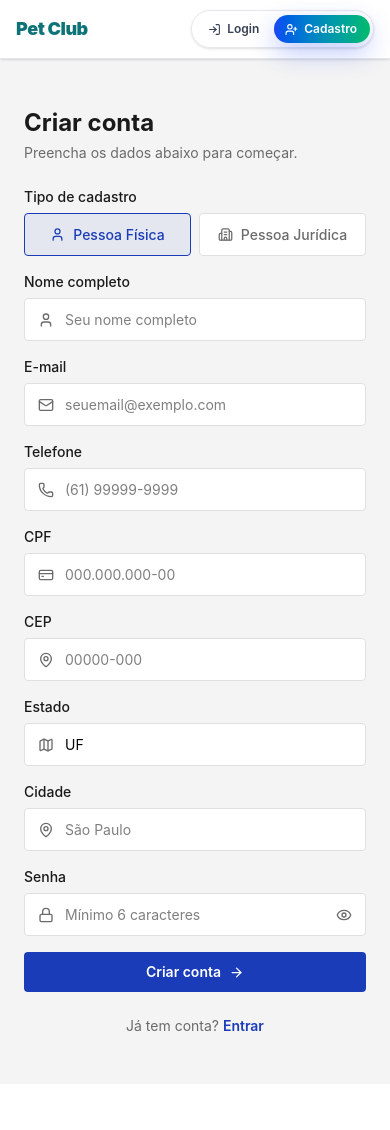
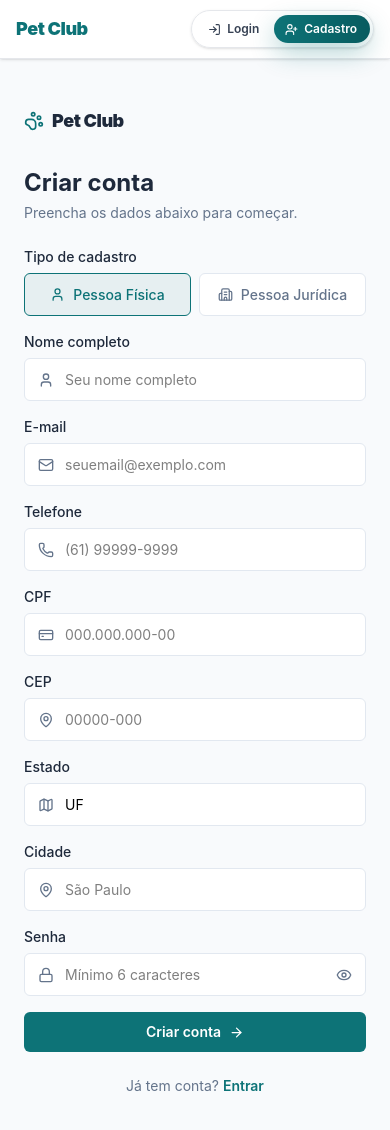
Before and after one commit to gabrielcaixeta01/frontPetstore, a React (Vite) app: page /register in a window 390 px wide. Shown: the top 1130 px of the page. Before the commit the page ends 1084 px from the top, so only its background shows below. Built offline with nearby package versions, Linux system fonts and the light colour scheme.

Commit message:
fix: paginas de login e cadastro

```diff
--- a/index.html
+++ b/index.html
@@ -2,7 +2,7 @@
 <html lang="en">
   <head>
     <meta charset="UTF-8" />
-    <link rel="icon" type="image/x-icon" href="/logo_apex.ico" />
+    <link rel="icon" type="image/x-icon" href="/logo.ico" />
     <meta name="viewport" content="width=device-width, initial-scale=1.0" />
     <title>Pet Club</title>
   </head>
--- a/src/components/cliente/NavCliente.tsx
+++ b/src/components/cliente/NavCliente.tsx
@@ -114,7 +114,7 @@ export default function NavCliente() {
 					className="relative flex items-center gap-0.5 rounded-full border border-gray-200 bg-white/90 p-1 shadow-sm sm:gap-1"
 				>
 					<div
-						className="pointer-events-none absolute top-1 bottom-1 rounded-full bg-linear-to-r from-[#1c46f3] to-[#00bb69] shadow-[0_10px_26px_rgba(28,70,243,0.28)] transition-all duration-300 ease-[cubic-bezier(0.22,1,0.36,1)]"
+						className="pointer-events-none absolute top-1 bottom-1 rounded-full bg-linear-to-r from-[#0D7377] to-[#085C60] shadow-[0_10px_26px_rgba(13,115,119,0.30)] transition-all duration-300 ease-[cubic-bezier(0.22,1,0.36,1)]"
 						style={{
 							left: pill.left,
 							width: pill.width,
@@ -145,8 +145,8 @@ export default function NavCliente() {
 										isPillHere
 											? "text-white"
 											: isActive
-												? "text-[#1c46f3]"
-												: "text-gray-700 hover:text-[#1c46f3]"
+												? "text-[#0D7377]"
+												: "text-gray-700 hover:text-[#0D7377]"
 									}
 								`}
 							>
--- a/src/components/funcionario/NavFuncionario.tsx
+++ b/src/components/funcionario/NavFuncionario.tsx
@@ -116,7 +116,7 @@ export default function NavFuncionario() {
 					className="relative flex items-center gap-0.5 rounded-full border border-gray-200 bg-white/90 p-1 shadow-sm sm:gap-1"
 				>
 					<div
-						className="pointer-events-none absolute top-1 bottom-1 rounded-full bg-linear-to-r from-[#1c46f3] to-[#00bb69] shadow-[0_10px_26px_rgba(28,70,243,0.28)] transition-all duration-300 ease-[cubic-bezier(0.22,1,0.36,1)]"
+						className="pointer-events-none absolute top-1 bottom-1 rounded-full bg-linear-to-r from-[#0D7377] to-[#085C60] shadow-[0_10px_26px_rgba(13,115,119,0.30)] transition-all duration-300 ease-[cubic-bezier(0.22,1,0.36,1)]"
 						style={{
 							left: pill.left,
 							width: pill.width,
@@ -147,8 +147,8 @@ export default function NavFuncionario() {
 										isPillHere
 											? "text-white"
 											: isActive
-												? "text-[#1c46f3]"
-												: "text-gray-700 hover:text-[#1c46f3]"
+												? "text-[#0D7377]"
+												: "text-gray-700 hover:text-[#0D7377]"
 									}
 								`}
 							>
--- a/src/pages/LoginPage.tsx
+++ b/src/pages/LoginPage.tsx
@@ -3,12 +3,14 @@ import { Link, useNavigate } from "react-router-dom";
 import { Mail, Lock, Eye, EyeOff, PawPrint, CalendarCheck, Store, ArrowRight } from "lucide-react";
 import { api } from "../services/api";
 
-const BLUE  = "#1A3CB8";
-const YELL  = "#F5A800";
-const GREEN = "#00A651";
-const BG    = "#F4F4F4";
-const BORD  = "#E0E0E0";
-const MUTED = "#6B6B6B";
+const TEAL  = "#0D7377";
+const TDARK = "#085C60";
+const AMBER = "#F59E0B";
+const MINT  = "#10B981";
+const COAL  = "#1E293B";
+const BG    = "#F8FAFC";
+const BORD  = "#E2E8F0";
+const MUTED = "#64748B";
 
 const features = [
   { icon: PawPrint,      text: "Gerencie pets, raças e histórico de saúde" },
@@ -16,43 +18,39 @@ const features = [
   { icon: Store,         text: "Controle lojas, serviços e equipes" },
 ];
 
-function GeometricDecor() {
+function PanelDecor() {
   return (
     <div className="pointer-events-none absolute inset-0 select-none overflow-hidden">
-      <div className="absolute right-8 top-10 h-14 w-14 opacity-85"
-        style={{ background: YELL, clipPath: "polygon(50% 0%, 0% 100%, 100% 100%)" }} />
-      <div className="absolute right-3 top-[38%] h-10 w-10 rotate-45 opacity-75"
-        style={{ background: GREEN }} />
-      <div className="absolute right-24 top-[16%] h-16 w-16 rounded-full"
-        style={{ border: "2.5px solid rgba(255,255,255,0.2)" }} />
-      <div className="absolute bottom-20 right-6 h-7 w-7 opacity-55"
-        style={{ background: YELL }} />
-      <div className="absolute right-40 bottom-14 h-10 w-10 opacity-10"
-        style={{ background: "#FFFFFF", clipPath: "polygon(50% 0%, 0% 100%, 100% 100%)" }} />
-      <div className="absolute right-0 top-[58%] h-24 w-12 rounded-l-full opacity-12"
-        style={{ background: GREEN }} />
+      <div className="absolute right-8 top-8 h-40 w-40 rounded-full"
+        style={{ border: "1.5px solid rgba(255,255,255,0.10)" }} />
+      <div className="absolute right-20 top-16 h-64 w-64 rounded-full"
+        style={{ border: "1px solid rgba(255,255,255,0.06)" }} />
+      <div className="absolute -right-12 -top-12 h-72 w-72 rounded-full"
+        style={{ background: "rgba(255,255,255,0.04)" }} />
+      <div className="absolute bottom-12 left-8 h-20 w-20 rounded-full"
+        style={{ border: "1.5px solid rgba(255,255,255,0.08)" }} />
+      <div className="absolute bottom-24 left-24 h-8 w-8 rounded-full"
+        style={{ background: "rgba(255,255,255,0.06)" }} />
     </div>
   );
 }
 
-const inputCls = {
-  display: "block" as const,
+const inputCls: React.CSSProperties = {
+  display: "block",
   width: "100%",
   padding: "10px 16px 10px 40px",
   fontSize: "14px",
   border: `1px solid ${BORD}`,
-  borderRadius: "4px",
+  borderRadius: "6px",
   background: "#FFFFFF",
   outline: "none",
   transition: "border-color 0.15s, box-shadow 0.15s",
 };
 
-function Field({
-  label, children,
-}: { label: string; children: React.ReactNode }) {
+function Field({ label, children }: { label: string; children: React.ReactNode }) {
   return (
     <div className="space-y-1.5">
-      <label className="block text-sm font-medium" style={{ color: "#1A1A1A" }}>{label}</label>
+      <label className="block text-sm font-medium" style={{ color: COAL }}>{label}</label>
       {children}
     </div>
   );
@@ -84,37 +82,34 @@ export default function LoginPage() {
   }
 
   function focusStyle(e: React.FocusEvent<HTMLInputElement>) {
-    e.target.style.borderColor = BLUE;
-    e.target.style.boxShadow  = "0 0 0 3px rgba(26,60,184,0.10)";
+    e.target.style.borderColor = TEAL;
+    e.target.style.boxShadow   = "0 0 0 3px rgba(13,115,119,0.12)";
   }
   function blurStyle(e: React.FocusEvent<HTMLInputElement>) {
     e.target.style.borderColor = BORD;
-    e.target.style.boxShadow  = "none";
+    e.target.style.boxShadow   = "none";
   }
 
   return (
     <main className="flex min-h-screen">
       {/* ── Left panel ── */}
       <div
-        className="relative hidden lg:flex lg:w-[480px] flex-col justify-between overflow-hidden p-12 text-white lg:pt-20"
-        style={{ background: `url('/apex4.jpg') center/cover no-repeat` }}
+        className="relative hidden lg:flex lg:w-[460px] flex-col justify-between overflow-hidden p-12 text-white lg:pt-20"
+        style={{ background: TEAL }}
       >
-        {/* Blue overlay */}
-        <div className="absolute inset-0" style={{ background: "rgba(10, 28, 110, 0.80)" }} />
-
-        <GeometricDecor />
+        <PanelDecor />
 
         {/* Logo */}
-        <div className="relative">
-          <img src="/logo_apex.png" alt="Pet Club" className="h-10 w-auto"
-            style={{ filter: "brightness(0) invert(1)" }} />
+        <div className="relative flex items-center gap-2">
+          <PawPrint size={22} style={{ color: AMBER }} />
+          <span className="text-xl font-black tracking-tight">Pet Club</span>
         </div>
 
         {/* Headline */}
         <div className="relative space-y-6">
           <div>
             <span className="inline-block px-3 py-1 text-xs font-bold uppercase tracking-widest"
-              style={{ background: YELL, color: "#0D2580", borderRadius: "20px" }}>
+              style={{ background: AMBER, color: TDARK, borderRadius: "999px" }}>
               Bem-vindo de volta
             </span>
             <h1 className="mt-5 text-4xl font-black leading-tight">
@@ -128,7 +123,7 @@ export default function LoginPage() {
             {features.map((f) => (
               <li key={f.text} className="flex items-center gap-3">
                 <div className="flex h-8 w-8 shrink-0 items-center justify-center"
-                  style={{ background: "rgba(255,255,255,0.15)", borderRadius: "6px" }}>
+                  style={{ background: "rgba(255,255,255,0.15)", borderRadius: "8px" }}>
                   <f.icon size={15} />
                 </div>
                 <span className="text-sm" style={{ color: "rgba(255,255,255,0.88)" }}>{f.text}</span>
@@ -138,9 +133,9 @@ export default function LoginPage() {
         </div>
 
         {/* Footer */}
-        <div className="relative pt-6 text-sm" style={{ borderTop: "1px solid rgba(255,255,255,0.18)", color: "rgba(255,255,255,0.60)" }}>
+        <div className="relative pt-6 text-sm" style={{ borderTop: "1px solid rgba(255,255,255,0.15)", color: "rgba(255,255,255,0.55)" }}>
           Ainda não tem conta?{" "}
-          <Link to="/register" className="font-semibold text-white hover:opacity-80 transition-opacity">
+          <Link to="/register" className="font-semibold text-white transition hover:opacity-75">
             Criar cadastro
           </Link>
         </div>
@@ -149,8 +144,14 @@ export default function LoginPage() {
       {/* ── Right panel (form) ── */}
       <div className="flex flex-1 flex-col items-center justify-center px-6 py-12" style={{ background: BG }}>
         <div className="w-full max-w-md">
+          {/* Mobile logo */}
+          <div className="mb-8 flex items-center gap-2 lg:hidden">
+            <PawPrint size={20} style={{ color: TEAL }} />
+            <span className="text-lg font-black tracking-tight" style={{ color: COAL }}>Pet Club</span>
+          </div>
+
           <div className="mb-8">
-            <h2 className="text-2xl font-bold" style={{ color: "#1A1A1A" }}>Acesse sua conta</h2>
+            <h2 className="text-2xl font-bold" style={{ color: COAL }}>Acesse sua conta</h2>
             <p className="mt-1 text-sm" style={{ color: MUTED }}>Informe seu e-mail e senha para continuar.</p>
           </div>
 
@@ -159,15 +160,10 @@ export default function LoginPage() {
               <div className="relative">
                 <Mail size={16} className="absolute left-3.5 top-1/2 -translate-y-1/2" style={{ color: MUTED }} />
                 <input
-                  type="email"
-                  required
-                  autoComplete="email"
+                  type="email" required autoComplete="email"
                   placeholder="seuemail@exemplo.com"
-                  value={email}
-                  onChange={(e) => setEmail(e.target.value)}
-                  style={inputCls}
-                  onFocus={focusStyle}
-                  onBlur={blurStyle}
+                  value={email} onChange={(e) => setEmail(e.target.value)}
+                  style={inputCls} onFocus={focusStyle} onBlur={blurStyle}
                 />
               </div>
             </Field>
@@ -177,22 +173,17 @@ export default function LoginPage() {
                 <Lock size={16} className="absolute left-3.5 top-1/2 -translate-y-1/2" style={{ color: MUTED }} />
                 <input
                   type={showPassword ? "text" : "password"}
-                  required
-                  minLength={8}
-                  autoComplete="current-password"
+                  required minLength={8} autoComplete="current-password"
                   placeholder="Sua senha"
-                  value={password}
-                  onChange={(e) => setPassword(e.target.value)}
+                  value={password} onChange={(e) => setPassword(e.target.value)}
                   style={{ ...inputCls, paddingRight: "44px" }}
-                  onFocus={focusStyle}
-                  onBlur={blurStyle}
+                  onFocus={focusStyle} onBlur={blurStyle}
                 />
                 <button
                   type="button"
                   onClick={() => setShowPassword((v) => !v)}
                   className="absolute right-3.5 top-1/2 -translate-y-1/2 transition hover:opacity-70"
-                  style={{ color: MUTED }}
-                  tabIndex={-1}
+                  style={{ color: MUTED }} tabIndex={-1}
                 >
                   {showPassword ? <EyeOff size={16} /> : <Eye size={16} />}
                 </button>
@@ -201,9 +192,9 @@ export default function LoginPage() {
 
             {error && (
               <div className="px-4 py-3 text-sm" style={{
-                borderRadius: "4px",
-                border: error.toLowerCase().includes("desativada") ? `1px solid ${YELL}` : "1px solid #FECACA",
-                background: error.toLowerCase().includes("desativada") ? "rgba(245,168,0,0.08)" : "rgba(254,202,202,0.3)",
+                borderRadius: "6px",
+                border: error.toLowerCase().includes("desativada") ? `1px solid ${AMBER}` : "1px solid #FECACA",
+                background: error.toLowerCase().includes("desativada") ? "rgba(245,158,11,0.08)" : "rgba(254,202,202,0.3)",
                 color: error.toLowerCase().includes("desativada") ? "#92400E" : "#DC2626",
               }}>
                 {error}
@@ -211,10 +202,11 @@ export default function LoginPage() {
             )}
 
             <button
-              type="submit"
-              disabled={loading}
-              className="flex w-full items-center justify-center gap-2 py-2.5 text-sm font-semibold text-white transition hover:opacity-90 disabled:cursor-not-allowed disabled:opacity-60"
-              style={{ background: BLUE, borderRadius: "4px" }}
+              type="submit" disabled={loading}
+              className="flex w-full items-center justify-center gap-2 py-2.5 text-sm font-semibold text-white transition disabled:cursor-not-allowed disabled:opacity-60"
+              style={{ background: TEAL, borderRadius: "6px" }}
+              onMouseEnter={(e) => { if (!loading) (e.currentTarget as HTMLButtonElement).style.background = TDARK; }}
+              onMouseLeave={(e) => { (e.currentTarget as HTMLButtonElement).style.background = TEAL; }}
             >
               {loading ? "Entrando..." : <><span>Entrar</span><ArrowRight size={15} /></>}
             </button>
@@ -222,13 +214,13 @@ export default function LoginPage() {
 
           <p className="mt-6 text-center text-sm lg:hidden" style={{ color: MUTED }}>
             Não tem conta?{" "}
-            <Link to="/register" className="font-semibold hover:underline" style={{ color: BLUE }}>
+            <Link to="/register" className="font-semibold hover:underline" style={{ color: TEAL }}>
               Criar cadastro
             </Link>
           </p>
           <p className="mt-2 text-center text-sm" style={{ color: MUTED }}>
             É funcionário?{" "}
-            <Link to="/register-funcionario" className="font-semibold hover:underline" style={{ color: BLUE }}>
+            <Link to="/register-funcionario" className="font-semibold hover:underline" style={{ color: TEAL }}>
               Cadastro de funcionário
             </Link>
           </p>
--- a/src/pages/RegisterPage.tsx
+++ b/src/pages/RegisterPage.tsx
@@ -7,12 +7,13 @@ import {
 } from "lucide-react";
 import { api } from "../services/api";
 
-const BLUE  = "#1A3CB8";
-const YELL  = "#F5A800";
-const GREEN = "#00A651";
-const BG    = "#F4F4F4";
-const BORD  = "#E0E0E0";
-const MUTED = "#6B6B6B";
+const TEAL  = "#0D7377";
+const TDARK = "#085C60";
+const AMBER = "#F59E0B";
+const COAL  = "#1E293B";
+const BG    = "#F8FAFC";
+const BORD  = "#E2E8F0";
+const MUTED = "#64748B";
 
 const features = [
   { icon: PawPrint,    text: "Cadastre e acompanhe seus pets" },
@@ -51,45 +52,43 @@ const inputBase: React.CSSProperties = {
   padding: "10px 16px 10px 40px",
   fontSize: "14px",
   border: `1px solid ${BORD}`,
-  borderRadius: "4px",
+  borderRadius: "6px",
   background: "#FFFFFF",
   outline: "none",
   transition: "border-color 0.15s, box-shadow 0.15s",
 };
 
 function focusStyle(e: React.FocusEvent<HTMLInputElement | HTMLSelectElement>) {
-  e.target.style.borderColor = BLUE;
-  e.target.style.boxShadow  = "0 0 0 3px rgba(26,60,184,0.10)";
+  e.target.style.borderColor = TEAL;
+  e.target.style.boxShadow   = "0 0 0 3px rgba(13,115,119,0.12)";
 }
 function blurStyle(e: React.FocusEvent<HTMLInputElement | HTMLSelectElement>) {
   e.target.style.borderColor = BORD;
-  e.target.style.boxShadow  = "none";
+  e.target.style.boxShadow   = "none";
 }
 
 function Field({ label, children }: { label: string; children: React.ReactNode }) {
   return (
     <div className="space-y-1.5">
-      <label className="block text-sm font-medium" style={{ color: "#1A1A1A" }}>{label}</label>
+      <label className="block text-sm font-medium" style={{ color: COAL }}>{label}</label>
       {children}
     </div>
   );
 }
 
-function GeometricDecor() {
+function PanelDecor() {
   return (
     <div className="pointer-events-none absolute inset-0 select-none overflow-hidden">
-      <div className="absolute right-8 top-10 h-14 w-14 opacity-85"
-        style={{ background: YELL, clipPath: "polygon(50% 0%, 0% 100%, 100% 100%)" }} />
-      <div className="absolute right-3 top-[38%] h-10 w-10 rotate-45 opacity-75"
-        style={{ background: GREEN }} />
-      <div className="absolute right-24 top-[16%] h-16 w-16 rounded-full"
-        style={{ border: "2.5px solid rgba(255,255,255,0.2)" }} />
-      <div className="absolute bottom-20 right-6 h-7 w-7 opacity-55"
-        style={{ background: YELL }} />
-      <div className="absolute right-40 bottom-14 h-10 w-10 opacity-10"
-        style={{ background: "#FFFFFF", clipPath: "polygon(50% 0%, 0% 100%, 100% 100%)" }} />
-      <div className="absolute right-0 top-[58%] h-24 w-12 rounded-l-full opacity-12"
-        style={{ background: GREEN }} />
+      <div className="absolute right-8 top-8 h-40 w-40 rounded-full"
+        style={{ border: "1.5px solid rgba(255,255,255,0.10)" }} />
+      <div className="absolute right-20 top-16 h-64 w-64 rounded-full"
+        style={{ border: "1px solid rgba(255,255,255,0.06)" }} />
+      <div className="absolute -right-12 -top-12 h-72 w-72 rounded-full"
+        style={{ background: "rgba(255,255,255,0.04)" }} />
+      <div className="absolute bottom-12 left-8 h-20 w-20 rounded-full"
+        style={{ border: "1.5px solid rgba(255,255,255,0.08)" }} />
+      <div className="absolute bottom-24 left-24 h-8 w-8 rounded-full"
+        style={{ background: "rgba(255,255,255,0.06)" }} />
     </div>
   );
 }
@@ -142,19 +141,19 @@ export default function RegisterPage() {
     }
   }
 
-  const typeBtn = (active: boolean) => ({
-    display: "flex" as const,
-    alignItems: "center" as const,
-    justifyContent: "center" as const,
+  const typeBtn = (active: boolean): React.CSSProperties => ({
+    display: "flex",
+    alignItems: "center",
+    justifyContent: "center",
     gap: "8px",
     padding: "10px 0",
     fontSize: "14px",
     fontWeight: 500,
-    borderRadius: "4px",
+    borderRadius: "6px",
     transition: "all 0.15s",
-    border: active ? `1.5px solid ${BLUE}` : `1px solid ${BORD}`,
-    background: active ? `rgba(26,60,184,0.07)` : "#FFFFFF",
-    color: active ? BLUE : MUTED,
+    border: active ? `1.5px solid ${TEAL}` : `1px solid ${BORD}`,
+    background: active ? "rgba(13,115,119,0.08)" : "#FFFFFF",
+    color: active ? TEAL : MUTED,
     cursor: "pointer",
     width: "100%",
   });
@@ -163,24 +162,21 @@ export default function RegisterPage() {
     <main className="flex min-h-screen">
       {/* ── Left panel ── */}
       <div
-        className="relative hidden lg:flex lg:w-[480px] flex-col justify-between overflow-hidden p-12 text-white lg:pt-20"
-        style={{ background: `url('/apex5.jpg') center/cover no-repeat` }}
+        className="relative hidden lg:flex lg:w-[460px] flex-col justify-between overflow-hidden p-12 text-white lg:pt-20"
+        style={{ background: TEAL }}
       >
-        {/* Blue overlay */}
-        <div className="absolute inset-0" style={{ background: "rgba(10, 28, 110, 0.80)" }} />
-
-        <GeometricDecor />
+        <PanelDecor />
 
         {/* Logo */}
-        <div className="relative">
-          <img src="/logo_apex.png" alt="Pet Club" className="h-10 w-auto"
-            style={{ filter: "brightness(0) invert(1)" }} />
+        <div className="relative flex items-center gap-2">
+          <PawPrint size={22} style={{ color: AMBER }} />
+          <span className="text-xl font-black tracking-tight">Pet Club</span>
         </div>
 
         <div className="relative space-y-6">
           <div>
             <span className="inline-block px-3 py-1 text-xs font-bold uppercase tracking-widest"
-              style={{ background: YELL, color: "#0D2580", borderRadius: "20px" }}>
+              style={{ background: AMBER, color: TDARK, borderRadius: "999px" }}>
               Novo por aqui
             </span>
             <h1 className="mt-5 text-4xl font-black leading-tight">
@@ -194,7 +190,7 @@ export default function RegisterPage() {
             {features.map((f) => (
               <li key={f.text} className="flex items-center gap-3">
                 <div className="flex h-8 w-8 shrink-0 items-center justify-center"
-                  style={{ background: "rgba(255,255,255,0.15)", borderRadius: "6px" }}>
+                  style={{ background: "rgba(255,255,255,0.15)", borderRadius: "8px" }}>
                   <f.icon size={15} />
                 </div>
                 <span className="text-sm" style={{ color: "rgba(255,255,255,0.88)" }}>{f.text}</span>
@@ -203,9 +199,9 @@ export default function RegisterPage() {
           </ul>
         </div>
 
-        <div className="relative pt-6 text-sm" style={{ borderTop: "1px solid rgba(255,255,255,0.18)", color: "rgba(255,255,255,0.60)" }}>
+        <div className="relative pt-6 text-sm" style={{ borderTop: "1px solid rgba(255,255,255,0.15)", color: "rgba(255,255,255,0.55)" }}>
           Já tem uma conta?{" "}
-          <Link to="/login" className="font-semibold text-white hover:opacity-80 transition-opacity">
+          <Link to="/login" className="font-semibold text-white transition hover:opacity-75">
             Entrar
           </Link>
         </div>
@@ -214,8 +210,14 @@ export default function RegisterPage() {
       {/* ── Right panel (form) ── */}
       <div className="flex flex-1 flex-col items-center justify-center px-6 py-12" style={{ background: BG }}>
         <div className="w-full max-w-md">
+          {/* Mobile logo */}
+          <div className="mb-8 flex items-center gap-2 lg:hidden">
+            <PawPrint size={20} style={{ color: TEAL }} />
+            <span className="text-lg font-black tracking-tight" style={{ color: COAL }}>Pet Club</span>
+          </div>
+
           <div className="mb-6">
-            <h2 className="text-2xl font-bold" style={{ color: "#1A1A1A" }}>Criar conta</h2>
+            <h2 className="text-2xl font-bold" style={{ color: COAL }}>Criar conta</h2>
             <p className="mt-1 text-sm" style={{ color: MUTED }}>Preencha os dados abaixo para começar.</p>
           </div>
 
@@ -342,8 +344,7 @@ export default function RegisterPage() {
                   type="button"
                   onClick={() => setShowPassword((v) => !v)}
                   className="absolute right-3.5 top-1/2 -translate-y-1/2 transition hover:opacity-70"
-                  style={{ color: MUTED }}
-                  tabIndex={-1}
+                  style={{ color: MUTED }} tabIndex={-1}
                 >
                   {showPassword ? <EyeOff size={16} /> : <Eye size={16} />}
                 </button>
@@ -352,16 +353,17 @@ export default function RegisterPage() {
 
             {error && (
               <div className="px-4 py-3 text-sm"
-                style={{ borderRadius: "4px", border: "1px solid #FECACA", background: "rgba(254,202,202,0.3)", color: "#DC2626" }}>
+                style={{ borderRadius: "6px", border: "1px solid #FECACA", background: "rgba(254,202,202,0.3)", color: "#DC2626" }}>
                 {error}
               </div>
             )}
 
             <button
-              type="submit"
-              disabled={loading}
-              className="flex w-full items-center justify-center gap-2 py-2.5 text-sm font-semibold text-white transition hover:opacity-90 disabled:cursor-not-allowed disabled:opacity-60"
-              style={{ background: BLUE, borderRadius: "4px" }}
+              type="submit" disabled={loading}
+              className="flex w-full items-center justify-center gap-2 py-2.5 text-sm font-semibold text-white transition disabled:cursor-not-allowed disabled:opacity-60"
+              style={{ background: TEAL, borderRadius: "6px" }}
+              onMouseEnter={(e) => { if (!loading) (e.currentTarget as HTMLButtonElement).style.background = TDARK; }}
+              onMouseLeave={(e) => { (e.currentTarget as HTMLButtonElement).style.background = TEAL; }}
             >
               {loading ? "Criando conta..." : <><span>Criar conta</span><ArrowRight size={15} /></>}
             </button>
@@ -369,7 +371,7 @@ export default function RegisterPage() {
 
           <p className="mt-6 text-center text-sm lg:hidden" style={{ color: MUTED }}>
             Já tem conta?{" "}
-            <Link to="/login" className="font-semibold hover:underline" style={{ color: BLUE }}>
+            <Link to="/login" className="font-semibold hover:underline" style={{ color: TEAL }}>
               Entrar
             </Link>
           </p>
```
Also changed, not shown: 1 other file (tests, documents, lock files or other folders).
